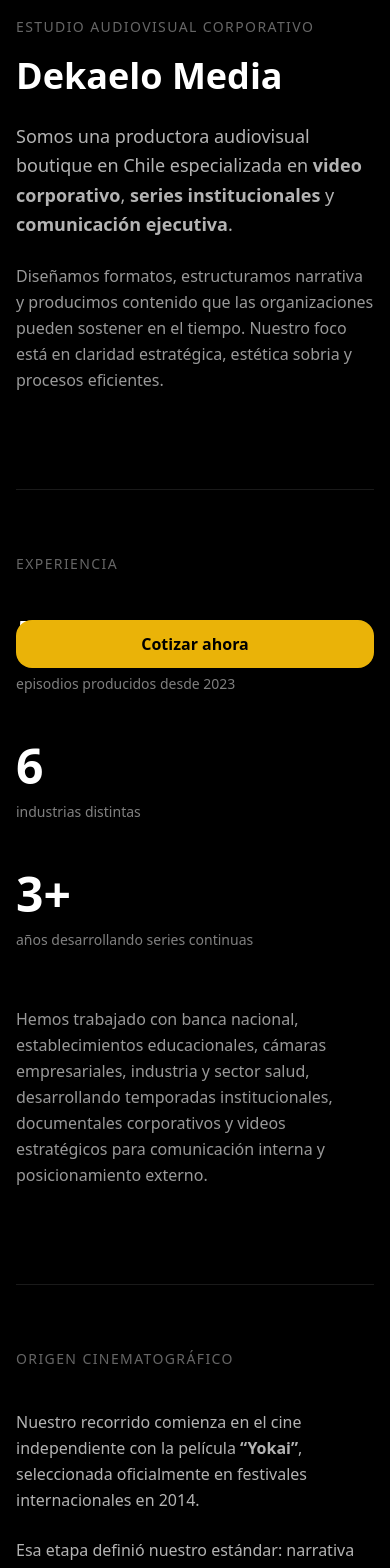
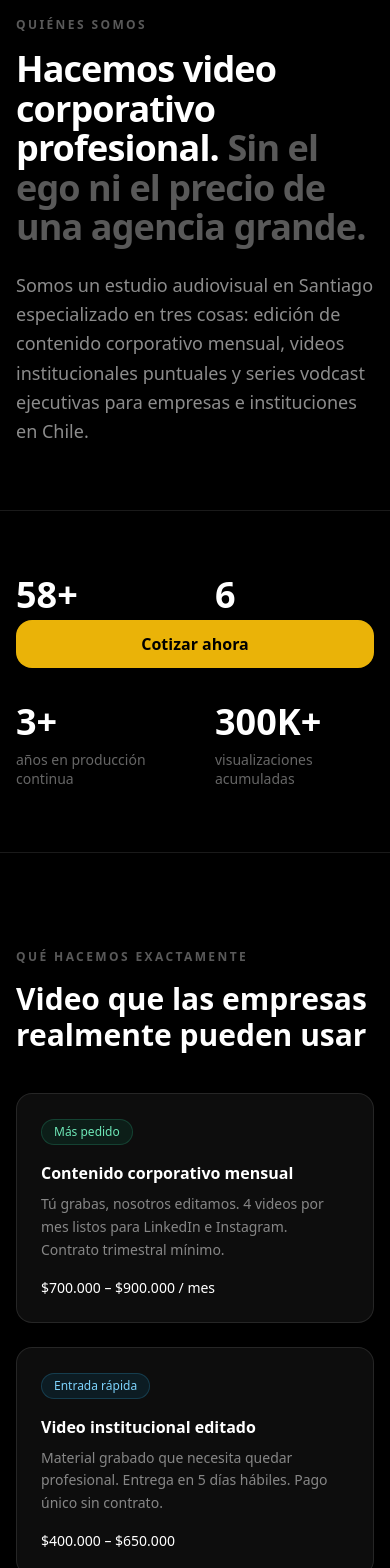
Before and after one commit to TronxGroup/Dekaelo-Media, a Next.js app: page /quienes-somos in a window 390 px wide. Shown: the part 160-1728 px from the top of the page. Built offline with nearby package versions, Linux system fonts and the light colour scheme.

Commit message:
Update page.tsx

```diff
--- a/app/quienes-somos/page.tsx
+++ b/app/quienes-somos/page.tsx
@@ -1,27 +1,36 @@
 import type { Metadata } from "next";
 import Image from "next/image";
 import Link from "next/link";
+import { ArrowUpRight, ArrowRight } from "lucide-react";
+
+/* ------------------------------------------------------------------ */
+/*  Config                                                              */
+/* ------------------------------------------------------------------ */
+
+const WHATSAPP_NUMBER = "56920080031";
+const waLink = `https://wa.me/${WHATSAPP_NUMBER}?text=${encodeURIComponent(
+  "Hola 👋 Quiero conversar sobre un proyecto con Dekaelo Media.\n\nEmpresa:\nQué necesito:\nFecha tentativa:\n\nGracias"
+)}`;
+
+/* ------------------------------------------------------------------ */
+/*  SEO                                                                 */
+/* ------------------------------------------------------------------ */
 
 export const metadata: Metadata = {
-  title: "Quiénes somos — Dekaelo Media | Productora Audiovisual Corporativa en Chile",
+  title: "Quiénes somos — Dekaelo Media | Productora audiovisual corporativa Chile",
   description:
-    "Dekaelo Media es una productora audiovisual boutique en Chile especializada en video corporativo, series institucionales y comunicación ejecutiva. Más de 58 episodios producidos desde 2023 para banca, educación, industria y tecnología.",
+    "Dekaelo Media es una productora audiovisual en Chile especializada en video corporativo, series institucionales y vodcast ejecutivos. +58 episodios producidos desde 2023. Banco BICE confía en nosotros.",
   keywords: [
-    "Dekaelo Media",
+    "Dekaelo Media quiénes somos",
     "productora audiovisual Chile",
-    "video corporativo Chile",
-    "serie institucional",
-    "vodcast corporativo",
-    "producción audiovisual corporativa",
+    "video corporativo Santiago",
+    "producción audiovisual empresa Chile",
   ],
-  alternates: {
-    canonical: "https://www.dekaelomedia.com/quienes-somos",
-  },
-  robots: { index: true, follow: true },
+  alternates: { canonical: "https://www.dekaelomedia.com/quienes-somos" },
   openGraph: {
     title: "Quiénes somos — Dekaelo Media",
     description:
-      "Estudio audiovisual boutique enfocado en comunicación corporativa, series institucionales y video corporativo en Chile.",
+      "Productora audiovisual corporativa en Chile. +58 episodios. Banco BICE, Trewhela's School, Coesam y más.",
     url: "https://www.dekaelomedia.com/quienes-somos",
     siteName: "Dekaelo Media",
     locale: "es_CL",
@@ -29,218 +38,365 @@ export const metadata: Metadata = {
   },
 };
 
-export default function Page() {
+/* ------------------------------------------------------------------ */
+/*  Datos                                                               */
+/* ------------------------------------------------------------------ */
+
+const stats = [
+  { n: "58+", label: "episodios producidos desde 2023" },
+  { n: "6", label: "industrias distintas" },
+  { n: "3+", label: "años en producción continua" },
+  { n: "300K+", label: "visualizaciones acumuladas" },
+];
+
+const clients = [
+  "Banco BICE",
+  "Trewhela's School",
+  "Coesam®",
+  "iGromi",
+  "APCC",
+  "Exploflex®",
+  "U-Payments",
+];
+
+const values = [
+  {
+    title: "Claridad antes que estética",
+    desc: "Un video que no se entiende no sirve, por más bonito que sea. Siempre empezamos por el mensaje.",
+  },
+  {
+    title: "Precio y alcance por escrito",
+    desc: "Antes de empezar cualquier proyecto, tienes por escrito qué incluye y qué cuesta. Sin sorpresas.",
+  },
+  {
+    title: "Entrega que funciona de verdad",
+    desc: "No entregamos archivos genéricos. Entregamos el formato correcto para cada plataforma donde vas a publicar.",
+  },
+  {
+    title: "Procesos ordenados, no creativos caóticos",
+    desc: "Respondemos rápido, cumplimos plazos y avisamos si algo cambia. Trabajar con nosotros no debería ser estresante.",
+  },
+];
+
+/* ------------------------------------------------------------------ */
+/*  Subcomponentes                                                      */
+/* ------------------------------------------------------------------ */
+
+function Eyebrow({ children }: { children: React.ReactNode }) {
   return (
-    <main className="bg-black text-white">
-      <section className="container max-w-5xl py-28">
-        {/* HERO */}
-        <header>
-          <div className="text-sm uppercase tracking-widest text-white/40">
-            Estudio audiovisual corporativo
+    <p className="text-xs font-semibold uppercase tracking-[0.2em] text-white/35">
+      {children}
+    </p>
+  );
+}
+
+/* ------------------------------------------------------------------ */
+/*  Page                                                                */
+/* ------------------------------------------------------------------ */
+
+export default function QuienesSomosPage() {
+  return (
+    <main className="bg-black text-white selection:bg-white selection:text-black">
+
+      {/* ── HERO ─────────────────────────────────────────────────── */}
+      <section className="container max-w-4xl pt-28 pb-16 md:pt-36 md:pb-20">
+        <Eyebrow>Quiénes somos</Eyebrow>
+        <h1 className="mt-4 text-4xl font-semibold leading-[1.1] tracking-tight md:text-5xl">
+          Hacemos video corporativo profesional.{" "}
+          <span className="text-white/35">
+            Sin el ego ni el precio de una agencia grande.
+          </span>
+        </h1>
+        <p className="mt-6 max-w-2xl text-lg text-white/55 leading-relaxed">
+          Somos un estudio audiovisual en Santiago especializado en tres
+          cosas: edición de contenido corporativo mensual, videos
+          institucionales puntuales y series vodcast ejecutivas para empresas
+          e instituciones en Chile.
+        </p>
+      </section>
+
+      {/* ── STATS ────────────────────────────────────────────────── */}
+      <section className="border-t border-white/10 py-16">
+        <div className="container max-w-5xl">
+          <div className="grid grid-cols-2 gap-10 md:grid-cols-4">
+            {stats.map((s) => (
+              <div key={s.n}>
+                <p className="text-4xl font-semibold text-white">{s.n}</p>
+                <p className="mt-2 text-sm text-white/40 leading-snug">
+                  {s.label}
+                </p>
+              </div>
+            ))}
           </div>
+        </div>
+      </section>
 
-          <h1 className="mt-4 text-4xl md:text-5xl font-semibold leading-tight">
-            Dekaelo Media
-          </h1>
-
-          <p className="mt-6 text-lg text-white/70 leading-relaxed">
-            Somos una productora audiovisual boutique en Chile especializada en
-            <strong> video corporativo</strong>, <strong>series institucionales</strong> y{" "}
-            <strong>comunicación ejecutiva</strong>.
-          </p>
-
-          <p className="mt-6 text-white/60 leading-relaxed">
-            Diseñamos formatos, estructuramos narrativa y producimos contenido
-            que las organizaciones pueden sostener en el tiempo. Nuestro foco está
-            en claridad estratégica, estética sobria y procesos eficientes.
-          </p>
-        </header>
-
-        {/* EXPERIENCIA */}
-        <section className="mt-24 border-t border-white/10 pt-16">
-          <h2 className="text-sm uppercase tracking-widest text-white/40 mb-10">
-            Experiencia
+      {/* ── QUÉ HACEMOS ──────────────────────────────────────────── */}
+      <section className="border-t border-white/10 py-24">
+        <div className="container max-w-5xl">
+          <Eyebrow>Qué hacemos exactamente</Eyebrow>
+          <h2 className="mt-4 text-3xl font-semibold md:text-4xl">
+            Video que las empresas realmente pueden usar
           </h2>
 
-          <div className="grid md:grid-cols-3 gap-12">
-            <div>
-              <div className="text-5xl font-semibold">58+</div>
-              <p className="text-white/50 text-sm mt-3">
-                episodios producidos desde 2023
+          <div className="mt-10 grid gap-6 md:grid-cols-3">
+            <div className="rounded-2xl border border-white/10 bg-white/5 p-6">
+              <div className="mb-4 inline-flex items-center rounded-full border border-emerald-400/20 bg-emerald-500/10 px-3 py-1 text-xs font-medium text-emerald-300">
+                Más pedido
+              </div>
+              <h3 className="text-base font-semibold text-white mb-2">
+                Contenido corporativo mensual
+              </h3>
+              <p className="text-sm text-white/50 leading-relaxed">
+                Tú grabas, nosotros editamos. 4 videos por mes listos para
+                LinkedIn e Instagram. Contrato trimestral mínimo.
+              </p>
+              <p className="mt-4 text-sm font-medium text-white">
+                $700.000 – $900.000 / mes
               </p>
             </div>
 
-            <div>
-              <div className="text-5xl font-semibold">6</div>
-              <p className="text-white/50 text-sm mt-3">
-                industrias distintas
+            <div className="rounded-2xl border border-white/10 bg-white/5 p-6">
+              <div className="mb-4 inline-flex items-center rounded-full border border-sky-400/20 bg-sky-500/10 px-3 py-1 text-xs font-medium text-sky-300">
+                Entrada rápida
+              </div>
+              <h3 className="text-base font-semibold text-white mb-2">
+                Video institucional editado
+              </h3>
+              <p className="text-sm text-white/50 leading-relaxed">
+                Material grabado que necesita quedar profesional. Entrega en
+                5 días hábiles. Pago único sin contrato.
+              </p>
+              <p className="mt-4 text-sm font-medium text-white">
+                $400.000 – $650.000
               </p>
             </div>
 
-            <div>
-              <div className="text-5xl font-semibold">3+</div>
-              <p className="text-white/50 text-sm mt-3">
-                años desarrollando series continuas
+            <div className="rounded-2xl border border-white/10 bg-white/5 p-6">
+              <div className="mb-4 inline-flex items-center rounded-full border border-amber-400/20 bg-amber-500/10 px-3 py-1 text-xs font-medium text-amber-300">
+                Premium
+              </div>
+              <h3 className="text-base font-semibold text-white mb-2">
+                Serie vodcast ejecutiva
+              </h3>
+              <p className="text-sm text-white/50 leading-relaxed">
+                Diseñamos el formato, grabamos en tu oficina y producimos la
+                temporada completa. Referencia: Banco BICE.
+              </p>
+              <p className="mt-4 text-sm font-medium text-white">
+                Desde $1.200.000 / temporada
               </p>
             </div>
           </div>
 
-          <p className="mt-14 text-white/60 leading-relaxed">
-            Hemos trabajado con banca nacional, establecimientos educacionales,
-            cámaras empresariales, industria y sector salud, desarrollando
-            temporadas institucionales, documentales corporativos y videos
-            estratégicos para comunicación interna y posicionamiento externo.
-          </p>
-        </section>
+          <div className="mt-8 text-center">
+            <Link
+              href="/servicios"
+              className="inline-flex items-center gap-2 text-sm text-white/40 transition hover:text-white"
+            >
+              Ver detalle completo de servicios y precios
+              <ArrowRight className="h-4 w-4" />
+            </Link>
+          </div>
+        </div>
+      </section>
 
-        {/* ORIGEN */}
-        <section className="mt-24 border-t border-white/10 pt-16">
-          <h2 className="text-sm uppercase tracking-widest text-white/40 mb-10">
-            Origen cinematográfico
+      {/* ── ORIGEN ───────────────────────────────────────────────── */}
+      <section className="border-t border-white/10 py-24">
+        <div className="container max-w-5xl">
+          <div className="grid gap-12 md:grid-cols-2 md:items-center">
+            <div>
+              <Eyebrow>De dónde venimos</Eyebrow>
+              <h2 className="mt-4 text-3xl font-semibold md:text-4xl">
+                Empezamos en el cine
+              </h2>
+              <p className="mt-6 text-white/60 leading-relaxed">
+                Nuestro recorrido parte en el cine independiente con{" "}
+                <strong className="text-white">"Yokai"</strong>, película
+                seleccionada en festivales internacionales en 2014. Ahí
+                aprendimos a contar historias con estructura, ritmo y
+                criterio visual.
+              </p>
+              <p className="mt-4 text-white/60 leading-relaxed">
+                Hoy aplicamos ese mismo estándar al video corporativo.
+                La diferencia es que en lugar de guiones de ficción,
+                trabajamos con empresas reales que necesitan comunicar
+                cosas concretas a audiencias concretas.
+              </p>
+              <p className="mt-4 text-white/60 leading-relaxed">
+                Desde 2023 hemos producido más de 58 episodios para
+                banca, educación, industria, tecnología y cámaras
+                empresariales en Chile.
+              </p>
+            </div>
+            <div>
+              <Image
+                src="/qs_dekaelo_3.png"
+                alt="Rodaje Dekaelo Media"
+                width={600}
+                height={400}
+                className="rounded-2xl border border-white/10 object-cover w-full"
+              />
+            </div>
+          </div>
+        </div>
+      </section>
+
+      {/* ── CÓMO TRABAJAMOS ──────────────────────────────────────── */}
+      <section className="border-t border-white/10 py-24">
+        <div className="container max-w-5xl">
+          <Eyebrow>Cómo trabajamos</Eyebrow>
+          <h2 className="mt-4 text-3xl font-semibold md:text-4xl">
+            Sin procesos eternos
           </h2>
-
-          <p className="text-white/70 leading-relaxed">
-            Nuestro recorrido comienza en el cine independiente con la película
-            <strong> “Yokai”</strong>, seleccionada oficialmente en festivales internacionales en 2014.
+          <p className="mt-6 max-w-2xl text-white/55 leading-relaxed">
+            Operamos como un proveedor ejecutivo. Respondemos rápido,
+            definimos el alcance antes de empezar y cumplimos los plazos.
+            No somos una agencia con cinco niveles de aprobación.
           </p>
 
-          <p className="mt-6 text-white/70 leading-relaxed">
-            Esa etapa definió nuestro estándar: narrativa clara, ritmo preciso y
-            cuidado visual. Hoy trasladamos ese enfoque al mundo corporativo,
-            combinando lenguaje cinematográfico con estructura ejecutiva y entregables concretos.
-          </p>
-
-          <div className="my-14">
-            <Image
-              src="/qs_dekaelo_3.png"
-              alt="Rodaje en etapa de cine independiente"
-              width={1200}
-              height={700}
-              className="rounded-3xl border border-white/10 object-cover"
-            />
-          </div>
-        </section>
-
-        {/* CÓMO TRABAJAMOS */}
-        <section className="mt-24 border-t border-white/10 pt-16">
-          <h2 className="text-sm uppercase tracking-widest text-white/40 mb-10">
-            Cómo trabajamos
-          </h2>
-
-          <p className="text-white/70 leading-relaxed">
-            Operamos como partner de producción para equipos de marketing,
-            comunicaciones, gerencias y directorios.
-          </p>
-
-          <p className="mt-6 text-white/70 leading-relaxed">
-            Definimos objetivos estratégicos, diseñamos formato, producimos con
-            equipo técnico profesional y entregamos piezas optimizadas para web,
-            LinkedIn, intranet o plataformas internas.
-          </p>
-
-          {/* Mini bullets (escaneo rápido) */}
-          <div className="mt-10 grid md:grid-cols-4 gap-6 text-sm text-white/70">
-            <div className="rounded-2xl border border-white/10 bg-white/5 p-6">
-              Objetivo estratégico claro
-            </div>
-            <div className="rounded-2xl border border-white/10 bg-white/5 p-6">
-              Diseño de formato y pauta
-            </div>
-            <div className="rounded-2xl border border-white/10 bg-white/5 p-6">
-              Producción profesional
-            </div>
-            <div className="rounded-2xl border border-white/10 bg-white/5 p-6">
-              Entrega optimizada por canal
-            </div>
+          <div className="mt-12 grid gap-8 md:grid-cols-4">
+            {[
+              {
+                n: "01",
+                title: "Nos cuentas qué necesitas",
+                desc: "Por WhatsApp o formulario. Sin reuniones largas.",
+              },
+              {
+                n: "02",
+                title: "Alcance y precio por escrito",
+                desc: "En menos de 24 horas hábiles. Claro y sin letra chica.",
+              },
+              {
+                n: "03",
+                title: "Produces o mandas el material",
+                desc: "Tú grabas o lo grabamos nosotros según el servicio.",
+              },
+              {
+                n: "04",
+                title: "Recibes el video listo",
+                desc: "Editado, con subtítulos, en el formato correcto para publicar.",
+              },
+            ].map((s) => (
+              <div key={s.n}>
+                <p className="text-3xl font-semibold text-white/10">{s.n}</p>
+                <h3 className="mt-3 text-sm font-semibold text-white leading-snug">
+                  {s.title}
+                </h3>
+                <p className="mt-2 text-sm text-white/45 leading-relaxed">
+                  {s.desc}
+                </p>
+              </div>
+            ))}
           </div>
 
-          <div className="my-14 grid md:grid-cols-2 gap-6">
+          <div className="mt-14 grid gap-6 md:grid-cols-2">
             <Image
               src="/qs_dekaelo_4.png"
-              alt="Rodaje corporativo profesional"
-              width={600}
-              height={400}
-              className="rounded-2xl border border-white/10 object-cover"
+              alt="Producción audiovisual corporativa"
+              width={580}
+              height={380}
+              className="rounded-2xl border border-white/10 object-cover w-full"
             />
             <Image
               src="/qs_dekaelo_1.png"
-              alt="Producción audiovisual institucional"
-              width={600}
-              height={400}
-              className="rounded-2xl border border-white/10 object-cover"
+              alt="Rodaje institucional"
+              width={580}
+              height={380}
+              className="rounded-2xl border border-white/10 object-cover w-full"
             />
           </div>
-        </section>
+        </div>
+      </section>
 
-        {/* DIFERENCIAL */}
-        <section className="mt-24 border-t border-white/10 pt-16">
-          <h2 className="text-sm uppercase tracking-widest text-white/40 mb-10">
-            Nuestro diferencial
+      {/* ── VALORES ──────────────────────────────────────────────── */}
+      <section className="border-t border-white/10 py-24">
+        <div className="container max-w-5xl">
+          <Eyebrow>Cómo pensamos</Eyebrow>
+          <h2 className="mt-4 text-3xl font-semibold md:text-4xl">
+            Lo que nos importa al trabajar
           </h2>
 
-          <p className="text-white/70 leading-relaxed">
-            No desarrollamos piezas improvisadas. Diseñamos proyectos que pueden
-            sostener coherencia en el tiempo.
+          <div className="mt-12 grid gap-6 md:grid-cols-2">
+            {values.map((v) => (
+              <div
+                key={v.title}
+                className="rounded-2xl border border-white/10 bg-white/5 p-6"
+              >
+                <h3 className="text-base font-semibold text-white mb-2">
+                  {v.title}
+                </h3>
+                <p className="text-sm text-white/50 leading-relaxed">
+                  {v.desc}
+                </p>
+              </div>
+            ))}
+          </div>
+        </div>
+      </section>
+
+      {/* ── CLIENTES ─────────────────────────────────────────────── */}
+      <section className="border-t border-white/10 py-20">
+        <div className="container max-w-5xl">
+          <Eyebrow>Con quiénes hemos trabajado</Eyebrow>
+          <div className="mt-8 flex flex-wrap gap-3">
+            {clients.map((c) => (
+              <span
+                key={c}
+                className="rounded-full border border-white/10 bg-white/5 px-4 py-1.5 text-sm text-white/50"
+              >
+                {c}
+              </span>
+            ))}
+          </div>
+          <p className="mt-6 text-sm text-white/30 leading-relaxed max-w-xl">
+            Banca, educación, industria, tecnología y cámaras empresariales.
+            Proyectos de uso interno y posicionamiento externo.
+          </p>
+        </div>
+      </section>
+
+      {/* ── CTA FINAL ────────────────────────────────────────────── */}
+      <section className="border-t border-white/10 py-28">
+        <div className="container max-w-3xl text-center">
+          <div className="mb-8 inline-flex items-center gap-2 rounded-full border border-white/10 bg-white/5 px-4 py-1.5 text-xs text-white/40">
+            <span className="h-1.5 w-1.5 rounded-full bg-emerald-400" />
+            Banco BICE confía en nosotros desde 2024
+          </div>
+
+          <h2 className="text-3xl font-semibold md:text-4xl">
+            ¿Tu empresa necesita video profesional?
+          </h2>
+          <p className="mx-auto mt-5 max-w-xl text-white/50 leading-relaxed">
+            Cuéntanos qué necesitas. Te respondemos con un alcance claro y
+            un precio concreto en menos de 24 horas hábiles.
           </p>
 
-          <p className="mt-6 text-white/70 leading-relaxed">
-            Combinamos criterio cinematográfico con estructura corporativa,
-            permitiendo que el contenido sea claro, sobrio y alineado con la
-            identidad institucional.
-          </p>
-        </section>
-
-        {/* PROYECTOS EDITORIALES */}
-        <section className="mt-24 border-t border-white/10 pt-16">
-          <h2 className="text-sm uppercase tracking-widest text-white/40 mb-10">
-            Proyectos editoriales
-          </h2>
-
-          <p className="text-white/70 leading-relaxed">
-            Paralelamente desarrollamos iniciativas como
-            <strong> Tronx TV</strong> y la serie documental
-            <strong> Reality Day</strong>. Estos proyectos mantienen activo
-            nuestro lenguaje narrativo y refuerzan la dimensión humana del
-            contenido institucional.
-          </p>
-        </section>
-
-        {/* FILOSOFÍA */}
-        <section className="mt-24 border-t border-white/10 pt-16">
-          <h2 className="text-sm uppercase tracking-widest text-white/40 mb-10">
-            Filosofía
-          </h2>
-
-          <p className="text-white/70 leading-relaxed">
-            Creemos en la comunicación clara, la estética sobria y los procesos
-            eficientes. La discreción y la continuidad son parte central de
-            nuestro trabajo con organizaciones de alto perfil.
-          </p>
-        </section>
-
-        {/* CTA */}
-        <section className="mt-24 border-t border-white/10 pt-16 text-center">
-          <h2 className="text-2xl font-semibold mb-6">
-            Si tu empresa necesita producir un video corporativo o desarrollar una serie institucional, conversemos.
-          </h2>
-
-          <div className="flex flex-col sm:flex-row gap-4 justify-center">
+          <div className="mt-10 flex flex-col items-center gap-4 sm:flex-row sm:justify-center">
+            <a
+              href={waLink}
+              target="_blank"
+              rel="noopener noreferrer"
+              className="inline-flex items-center gap-2 bg-white px-10 py-4 text-sm font-semibold text-black transition hover:bg-white/90"
+            >
+              Escríbenos por WhatsApp
+              <ArrowUpRight className="h-4 w-4" />
+            </a>
             <Link
-              href="/video-corporativo"
-              className="border border-white/30 px-8 py-3 text-sm hover:bg-white hover:text-black transition"
+              href="/servicios"
+              className="inline-flex items-center gap-2 border border-white/15 bg-white/5 px-10 py-4 text-sm text-white/55 transition hover:bg-white/10 hover:text-white"
             >
-              Solicitar propuesta
-            </Link>
-
-            <Link
-              href="/contacto"
-              className="border border-white/10 bg-white/5 px-8 py-3 text-sm text-white/80 hover:bg-white/10 transition"
-            >
-              Contacto directo
+              Ver servicios y precios
+              <ArrowRight className="h-4 w-4" />
             </Link>
           </div>
-        </section>
+
+          <p className="mt-6 text-xs text-white/25">
+            Respondemos el mismo día hábil. Sin compromiso.
+          </p>
+        </div>
       </section>
+
     </main>
   );
 }
```
